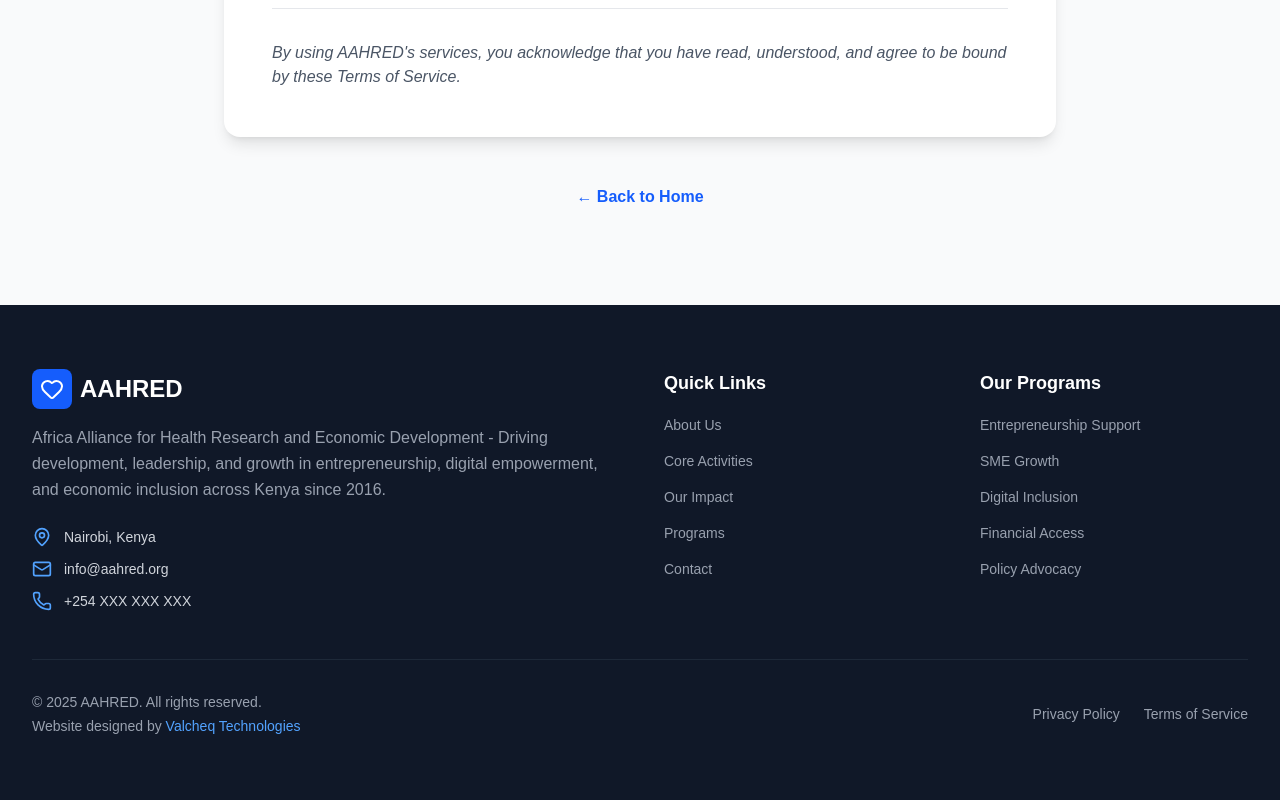
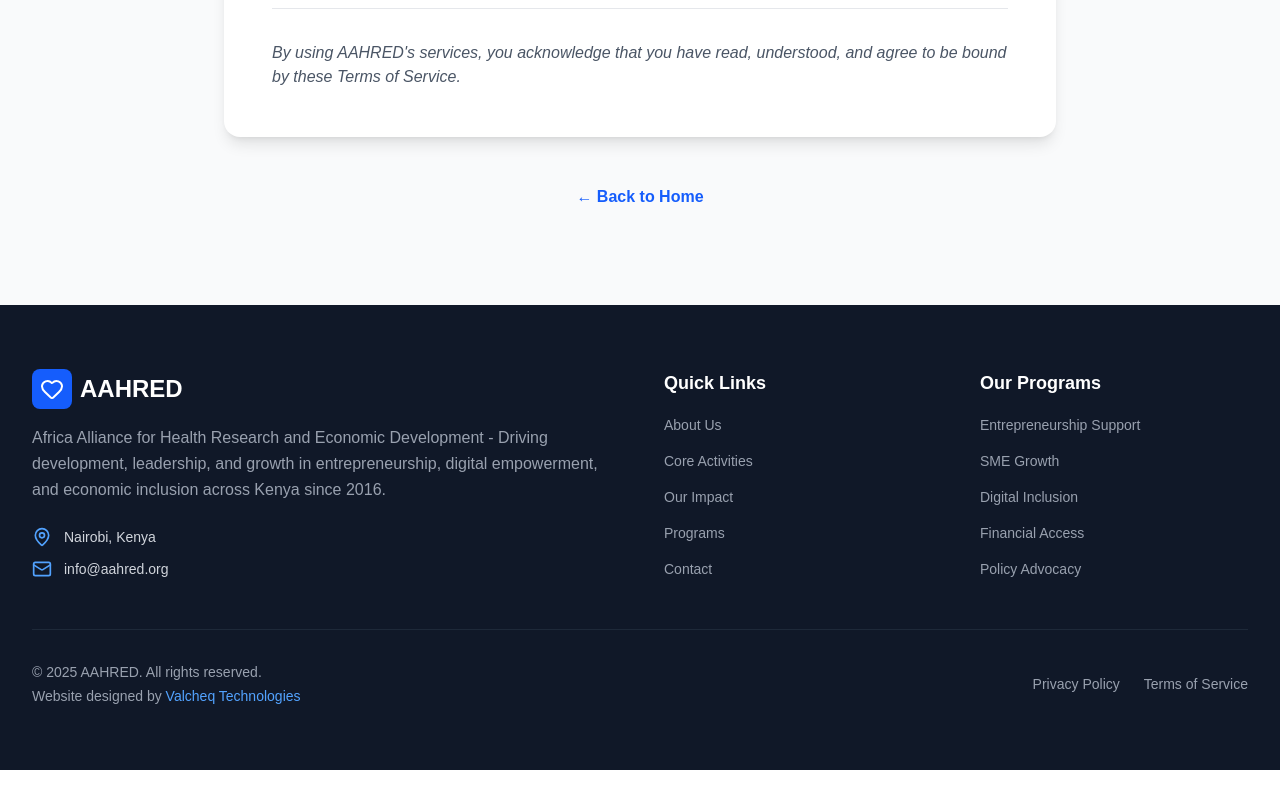
Before and after one commit to kev065/aahred-org, a Next.js app in the folder client/: page /terms in a window 1280 px wide. Shown: the part 3172-3972 px from the top of the page. After the commit the page ends 3942 px from the top, so only its background shows below. Built offline with nearby package versions, Linux system fonts and the light colour scheme.

Commit message:
update contact info

```diff
--- a/client/components/Contact.tsx
+++ b/client/components/Contact.tsx
@@ -1,7 +1,7 @@
 "use client";
 
 import { motion } from "framer-motion";
-import { Mail, Phone, MapPin, Send, Facebook, Twitter, Linkedin, Instagram } from "lucide-react";
+import { Mail, MapPin, Send, Facebook, Twitter, Linkedin, Instagram } from "lucide-react";
 import { useState } from "react";
 
 export default function Contact() {
@@ -46,20 +46,20 @@
       link: "mailto:info@aahred.org",
       color: "from-green-500 to-emerald-500",
     },
-    {
-      icon: Phone,
-      title: "Call Us",
-      content: "+254 XXX XXX XXX",
-      link: "tel:+254XXXXXXXXX",
-      color: "from-purple-500 to-pink-500",
-    },
+    // {
+    //   icon: Phone,
+    //   title: "Call Us",
+    //   content: "+254 XXX XXX XXX",
+    //   link: "tel:+254XXXXXXXXX",
+    //   color: "from-purple-500 to-pink-500",
+    // },
   ];
 
   const socialLinks = [
-    { icon: Facebook, href: "#", label: "Facebook", color: "hover:text-blue-600" },
-    { icon: Twitter, href: "#", label: "Twitter", color: "hover:text-sky-500" },
-    { icon: Linkedin, href: "#", label: "LinkedIn", color: "hover:text-blue-700" },
-    { icon: Instagram, href: "#", label: "Instagram", color: "hover:text-pink-600" },
+    { icon: Facebook, href: "https://www.facebook.com/AAHRED.ORG", label: "Facebook", color: "hover:text-blue-600" },
+    { icon: Twitter, href: "https://x.com/AAHRED_Africa", label: "Twitter", color: "hover:text-sky-500" },
+    // { icon: Linkedin, href: "#", label: "LinkedIn", color: "hover:text-blue-700" },
+    // { icon: Instagram, href: "#", label: "Instagram", color: "hover:text-pink-600" },
   ];
 
   return (
--- a/client/components/Footer.tsx
+++ b/client/components/Footer.tsx
@@ -49,10 +49,10 @@
                   info@aahred.org
                 </a>
               </div>
-              <div className="flex items-center gap-3 text-sm">
+              {/* <div className="flex items-center gap-3 text-sm">
                 <Phone className="w-5 h-5 text-blue-400" />
                 <span>+254 XXX XXX XXX</span>
-              </div>
+              </div>   */}
             </div>
           </div>
 
```
